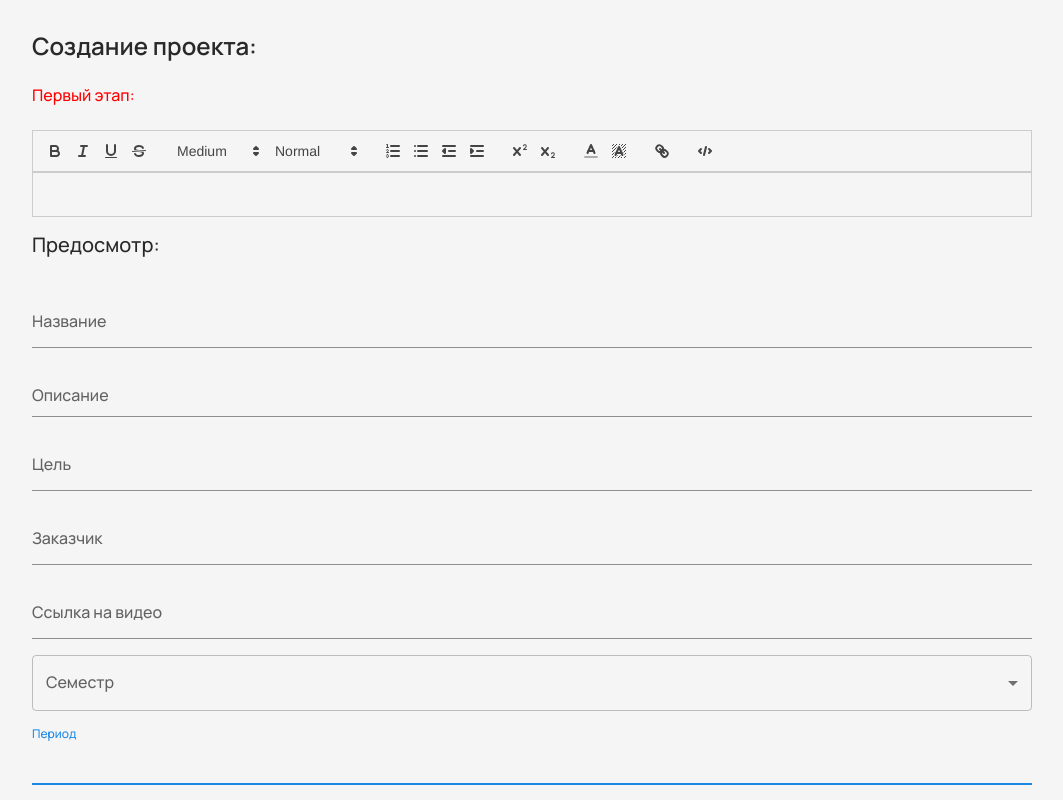
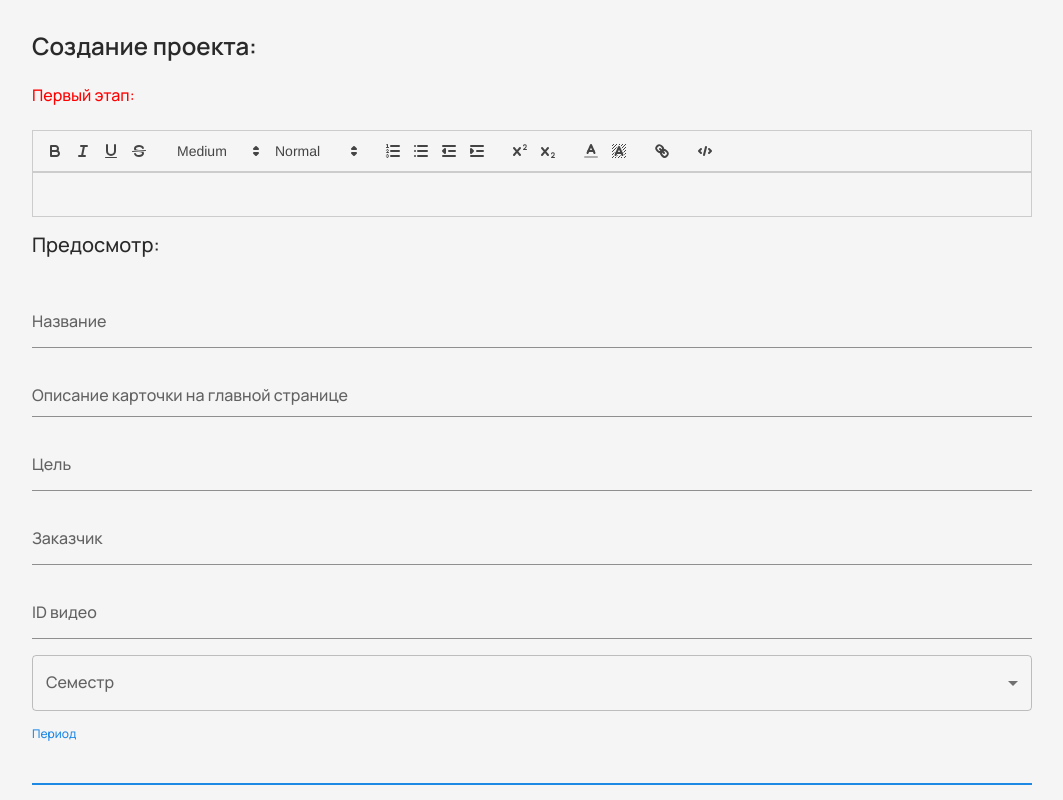
Before and after one commit to sliva-web-rtf/vitrina-front, a React (Vite) app: page /admin in a window 1280 px wide. Shown: the top 800 px of the page, without its empty margins (108-1171 px from the left). Built offline with nearby package versions, Linux system fonts and the light colour scheme.

Commit message:
refactore: project creation form fields

```diff
--- a/src/widgets/ProjectCreation/model/types/projectCreationForm.tsx
+++ b/src/widgets/ProjectCreation/model/types/projectCreationForm.tsx
@@ -12,7 +12,7 @@ export const projectCreationFormSchema = z.object({
     users:  z
     .array(
         z.object({
-            email: z.string().email(),
+            email: z.string(),
             firstName: z.string(),
             lastName: z.string(),
             patronymic: z.string(),
--- a/src/widgets/ProjectCreation/ui/ProjectCreationForm.tsx
+++ b/src/widgets/ProjectCreation/ui/ProjectCreationForm.tsx
@@ -52,14 +52,14 @@ export const ProjectCreationForm = memo((props: ProjectCreationFormProps) => {
                 <BaseField
                     multiline
                     autoFocus
-                    label="Описание"
+                    label="Описание карточки на главной странице"
                     fullWidth
                     autoComplete="false"
                     {...register('description')}
                 />
                 <BaseField autoFocus label="Цель" fullWidth autoComplete="false" {...register('aim')} />
                 <BaseField autoFocus label="Заказчик" fullWidth autoComplete="false" {...register('client')} />
-                <BaseField autoFocus label="Ссылка на видео" fullWidth autoComplete="false" {...register('videoUrl')} />
+                <BaseField autoFocus label="ID видео" fullWidth autoComplete="false" {...register('videoUrl')} />
                 <FormControl fullWidth>
                     <InputLabel id="semester">Семестр</InputLabel>
                     <Select labelId="semester" id="demo-simple-select" label="Семестр" {...register('semester')}>
```
